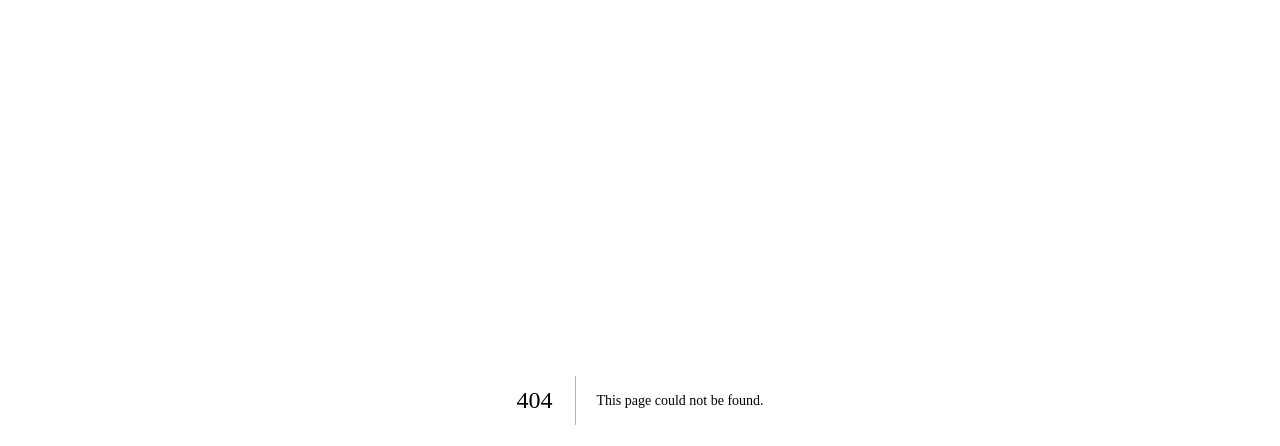
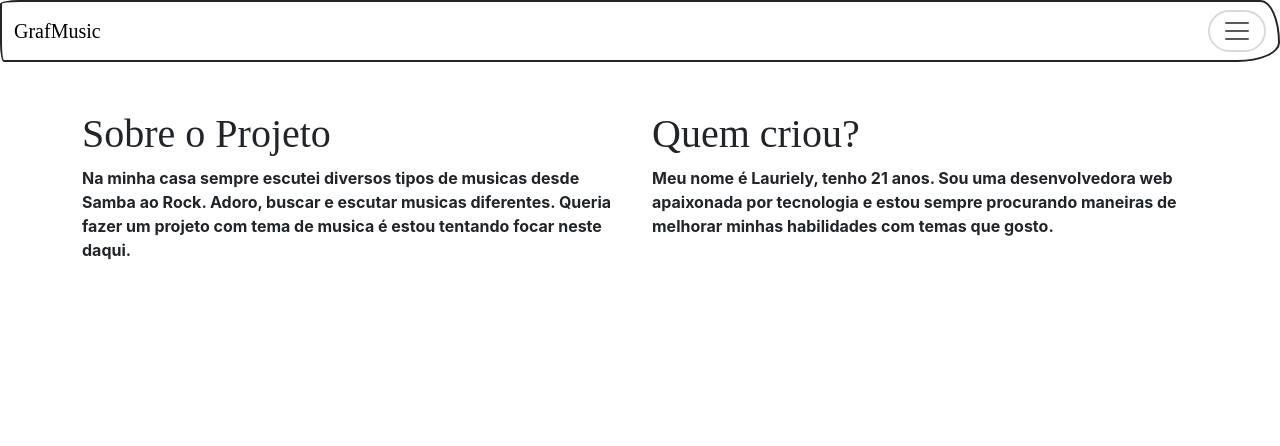
Before and after one commit to laurielylourenco/graf-music, a Next.js app: page /about in a window 1280 px wide. Before the commit this address had no page. Shown: the top 446 px of the page. Built offline with nearby package versions, Linux system fonts and the light colour scheme; a web font is replaced by a local one.

Commit message:
feat: Mudanca de pasta principal no framework

```diff
--- a/package.json
+++ b/package.json
@@ -11,7 +11,11 @@
   "dependencies": {
     "bootstrap": "^5.3.2",
     "bootswatch": "^5.3.2",
+    "dotenv": "^16.3.1",
     "next": "13.5.5",
+    "next-auth": "^4.24.3",
+    "passport": "^0.6.0",
+    "passport-spotify": "^2.0.0",
     "react": "^18",
     "react-dom": "^18"
   },
--- /dev/null
+++ b/src/app/about/page.js
@@ -0,0 +1,18 @@
+import Link from 'next/link';
+import Navbar from '../components/Navbar';
+import About from '../components/About';
+import Head from "next/head";
+
+const AboutSection = () => {
+  return (
+    <>
+      <Head>
+        <meta name="viewport" content="width=device-width, initial-scale=1" />
+      </Head>
+      <Navbar />
+      <About />
+    </>
+  );
+};
+
+export default AboutSection;
--- /dev/null
+++ b/src/app/components/About.js
@@ -0,0 +1,29 @@
+import Link from 'next/link';
+
+
+const About = () => {
+  return (
+
+    <div className="container mt-5">
+      <div className="row">
+        <div className="col-md-6">
+          <h1>Sobre o Projeto</h1>
+          <p>
+            Na minha casa sempre escutei diversos tipos de musicas desde Samba ao Rock.
+            Adoro, buscar e escutar musicas diferentes.
+            Queria fazer um projeto com tema de musica é estou tentando focar neste daqui.
+          </p>
+        </div>
+        <div className="col-md-6">
+          <h1>Quem criou?</h1>
+          <p>
+            Meu nome é Lauriely, tenho 21 anos.
+            Sou uma desenvolvedora web apaixonada por tecnologia e estou sempre procurando maneiras de melhorar minhas habilidades com temas que gosto.
+          </p>
+        </div>
+      </div>
+    </div>
+  );
+};
+
+export default About;
--- a/src/app/Heroes.js
+++ b/src/app/components/Heroes.js
@@ -25,9 +25,9 @@ const HeroSection = () => {
           Explore a magia da música de forma totalmente nova com nosso sistema de geração de gráficos a partir das músicas que você ama no Spotify. Descubra insights surpreendentes sobre sua trilha sonora pessoal e mergulhe nas histórias que seus dados musicais contam.
           </p>
           <div className="d-grid gap-2 d-md-flex justify-content-md-start">
-            <button type="button" className="btn btn-primary btn-lg px-4 me-md-2">
+            <a type="button" className="btn btn-primary btn-lg px-4 me-md-2">
               Login
-            </button>
+            </a>
           </div>
         </div>
       </div>
--- a/src/app/Navbar.js
+++ b/src/app/components/Navbar.js
@@ -1,5 +1,5 @@
-
-
+import Link from 'next/link';
+import React from 'react';
 const Navbar = () => {
 
   return (
@@ -13,10 +13,10 @@ const Navbar = () => {
         <div className="collapse navbar-collapse" id="navbarsExample01">
           <ul className="navbar-nav me-auto mb-2">
             <li className="nav-item">
-              <a className="nav-link active" aria-current="page" href="#">Home</a>
+              <Link className="nav-link active" aria-current="page" href="/">Home</Link>
             </li>
             <li className="nav-item">
-              <a className="nav-link" href="#">Sobre</a>
+              <Link className="nav-link" href="/about">Sobre</Link>
             </li>
           </ul>
 
```
Also changed, not shown: jsconfig.json (deleted, +0 -7 lines), src/app/HomePage/HomePage.js (renamed from src/app/page.js, +5 -10 lines), src/app/dash/page.js (added, +27 -0 lines), src/pages/_app.js (added, +11 -0 lines), src/pages/api/auth/[...nextauth].js (added, +12 -0 lines), src/pages/index.js (added, +31 -0 lines), 2 other files (tests, documents, lock files or other folders).
